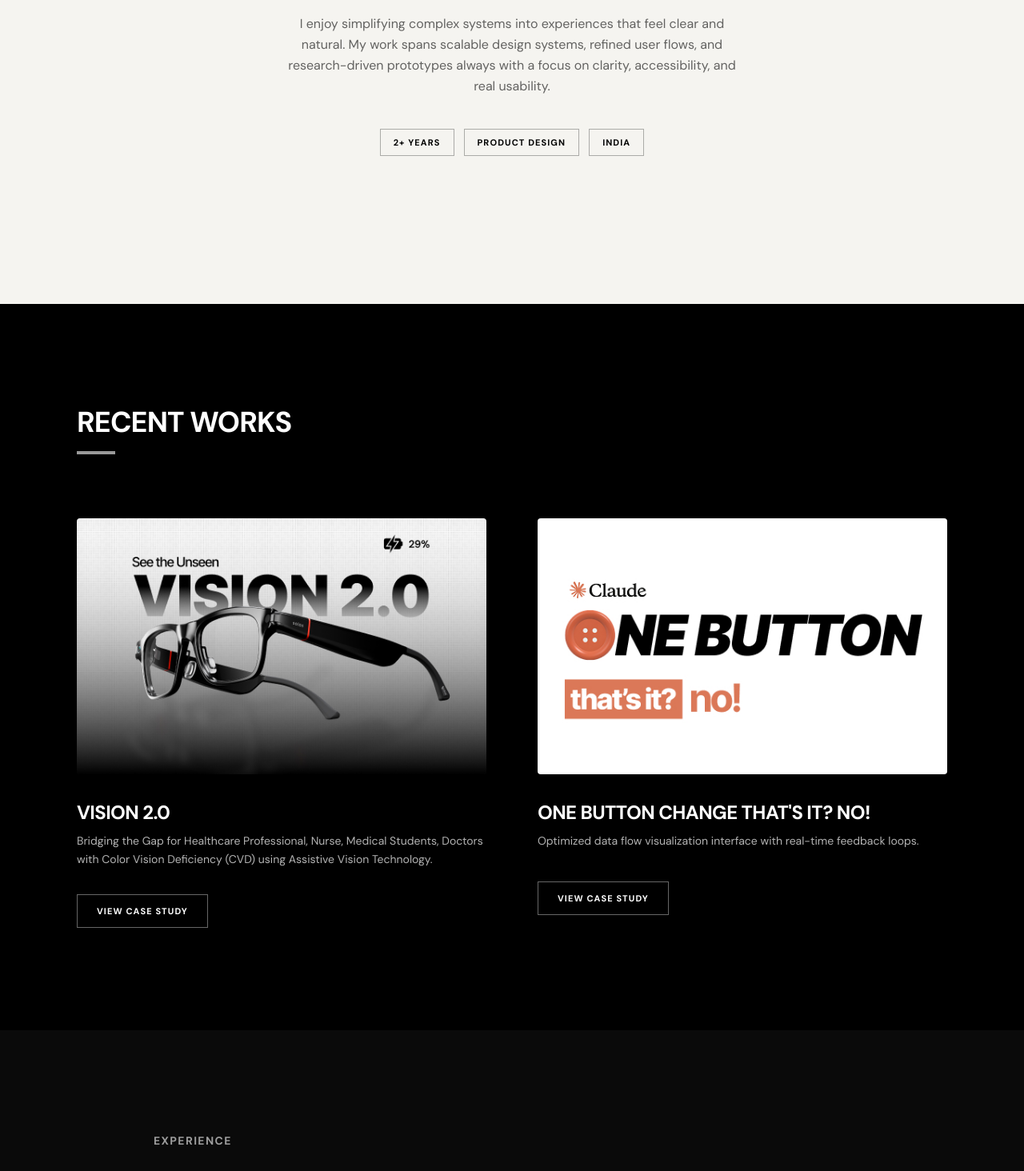
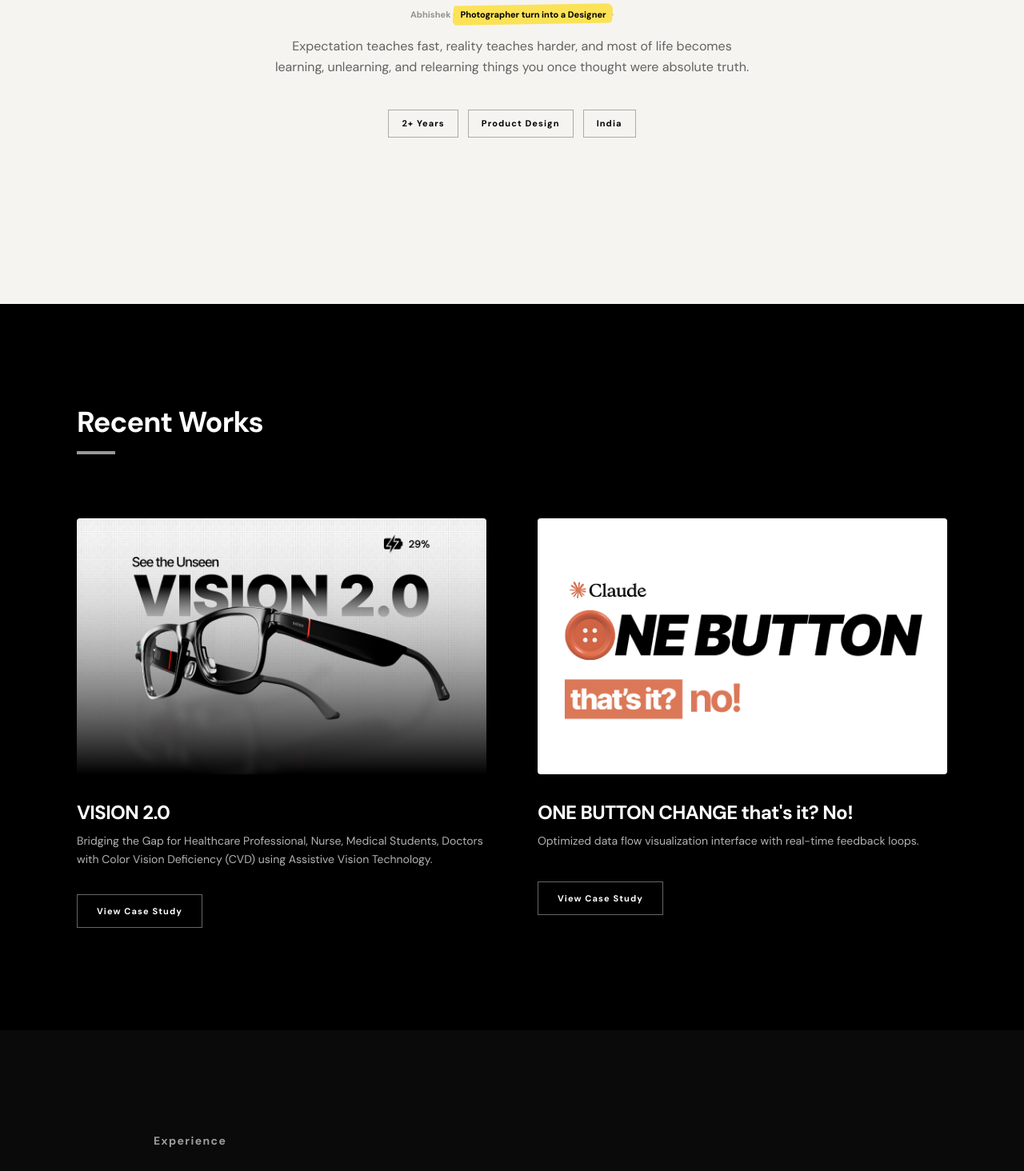
Before and after one commit to abiresourcefiles-crypto/Designer_Portfolio_2026, a React (Vite) app: page / in a window 1280 px wide. Shown: the part 500-1964 px from the top of the page at 80% size. Built offline with nearby package versions, Linux system fonts and the light colour scheme; a web font is replaced by a local one.

Commit message:
latest fixes

```diff
--- a/src/components/heroes/Home.tsx
+++ b/src/components/heroes/Home.tsx
@@ -2,8 +2,12 @@
 import { useState, useEffect, useRef } from 'react';
 import { Linkedin, Twitter, Globe, Figma, Dribbble, Check, Copy, Mail } from 'lucide-react';
 
-const bio = "I enjoy simplifying complex systems into experiences that feel clear and natural. My work spans scalable design systems, refined user flows, and research-driven prototypes always with a focus on clarity, accessibility, and real usability.";
-
+const bio = (
+  <>
+    Expectation teaches fast, reality teaches harder, and most of life becomes <br className="hidden md:block" />
+    learning, unlearning, and relearning things you once thought were absolute truth.
+  </>
+);
 function HeroSection() {
   const [index, setIndex] = useState(0);
   const words = ["Un", "Re", ""];
@@ -79,9 +83,17 @@
       </div>
 
       {/* About — inline below the animation */}
-      <div className="max-w-xl">
-        <p className="text-[11px] font-bold uppercase tracking-[0.4em] text-black/40 mb-4">
-          Abhishek &middot; Product Designer &middot; India
+      <div className="max-w-4xl">
+        <p className="text-[11px] font-bold text-black/40 mb-4 leading-loose">
+          Abhishek &middot;{' '}
+          <span className="relative inline-block whitespace-nowrap px-1">
+            <span
+              className="absolute inset-0 bg-[#FDE047] transform -skew-x-6 -rotate-1 scale-x-105 scale-y-110 opacity-90"
+              style={{ borderRadius: '2px 8px 3px 6px' }}
+            ></span>
+            <span className="relative text-black">Photographer turn into a Designer</span>
+          </span>{' '}
+          &middot;
         </p>
         <p className="text-base text-black/60 leading-relaxed">{bio}</p>
       </div>
@@ -89,7 +101,7 @@
       {/* Tags */}
       <div className="flex flex-wrap justify-center gap-3">
         {["2+ Years", "Product Design", "India"].map(t => (
-          <span key={t} className="border border-black/30 px-4 py-2 text-[11px] font-bold uppercase tracking-widest">
+          <span key={t} className="border border-black/30 px-4 py-2 text-[11px] font-bold tracking-widest">
             {t}
           </span>
         ))}
@@ -141,7 +153,7 @@
     <section className="bg-black text-white font-dm py-20 md:py-32 px-6 md:px-24">
       <div className="max-w-6xl mx-auto">
         <div className="mb-12 md:mb-20">
-          <h2 className="text-3xl md:text-4xl font-bold tracking-tight mb-4 uppercase">Recent Works</h2>
+          <h2 className="text-3xl md:text-4xl font-bold tracking-tight mb-4">Recent Works</h2>
           <div className="w-12 h-1 bg-white opacity-60"></div>
         </div>
 
@@ -157,11 +169,11 @@
                     referrerPolicy="no-referrer"
                   />
                 </div>
-                <h3 className="text-xl md:text-2xl font-bold uppercase tracking-tight mb-2">{p.title}</h3>
+                <h3 className="text-xl md:text-2xl font-bold tracking-tight mb-2">{p.title}</h3>
                 <p className="text-white/70 text-sm leading-relaxed mb-6 md:mb-8">{p.desc}</p>
               </div>
               <div>
-                <a href={p.link} target="_blank" rel="noopener noreferrer" className="inline-block px-6 py-3 border border-white/40 text-[11px] font-bold uppercase tracking-widest hover:bg-white hover:text-black focus:outline-none focus:ring-2 focus:ring-white transition-all cursor-pointer">
+                <a href={p.link} target="_blank" rel="noopener noreferrer" className="inline-block px-6 py-3 border border-white/40 text-[11px] font-bold tracking-widest hover:bg-white hover:text-black focus:outline-none focus:ring-2 focus:ring-white transition-all cursor-pointer">
                   View Case Study
                 </a>
               </div>
@@ -201,14 +213,14 @@
     <section className="bg-[#0a0a0a] text-white font-dm py-20 md:py-32 px-6 md:px-24">
       <div className="max-w-4xl mx-auto">
         <div className="mb-12 md:mb-20">
-          <h2 className="text-[11px] md:text-sm font-bold tracking-widest mb-4 md:mb-6 uppercase text-white/60">Experience</h2>
+          <h2 className="text-[11px] md:text-sm font-bold tracking-widest mb-4 md:mb-6 text-white/60">Experience</h2>
           <p className="text-lg md:text-2xl text-white/80">somehow convinced real people to trust me with their products</p>
         </div>
 
         <div className="flex flex-col gap-12 md:gap-16">
           {experiences.map((exp, i) => (
             <div key={i} className="flex flex-col md:flex-row md:items-start gap-2 md:gap-16 focus-within:ring-2 focus-within:ring-white/20 p-2 -m-2 rounded-sm transition-all">
-              <div className="md:w-1/4 text-[11px] font-mono uppercase tracking-[0.2em] text-white/60 md:pt-1">
+              <div className="md:w-1/4 text-[11px] font-mono tracking-[0.2em] text-white/60 md:pt-1">
                 {exp.date}
               </div>
               <div className="md:w-3/4">
@@ -270,7 +282,16 @@
     </section >
   );
 }
-
+const BehanceIcon = (props: React.SVGProps<SVGSVGElement>) => (
+  <svg
+    xmlns="http://www.w3.org/2000/svg"
+    viewBox="0 0 24 24"
+    fill="currentColor"
+    {...props}
+  >
+    <path d="M12.363 14.947c0-1.848-.879-3.214-2.695-3.726 1.325-.631 2.016-1.587 2.016-3.074 0-2.932-2.192-3.647-4.721-3.647H0v14.721h7.158c2.684 0 5.205-1.283 5.205-4.274zM3.246 7.013h3.046c1.171 0 2.225.328 2.225 1.682 0 1.25-.82 1.753-1.98 1.753H3.246zm-.001 9.708v-4.054h3.538c1.429 0 2.333.594 2.333 2.102 0 1.487-1.079 1.952-2.4 1.952zM18.796 19.5c2.554 0 4.208-1.147 5.004-3.585h-2.592c-.279.91-1.429 1.391-2.321 1.391-1.721 0-2.625-1.005-2.625-2.713h7.713c.244-3.418-1.66-6.331-5.18-6.331-3.259 0-5.471 2.442-5.471 5.641 0 3.32 2.096 5.597 5.472 5.597zm-.092-9.026c1.475 0 2.217.864 2.341 2.277h-4.779c.097-1.401 1.03-2.277 2.438-2.277zM15.667 5.273h5.988v1.45h-5.988z" />
+  </svg>
+);
 function Footer() {
   const [copied, setCopied] = useState(false);
   const email = "abhishekdesignspace@gmail.com";
@@ -285,7 +306,8 @@
     { icon: Linkedin, href: "https://www.linkedin.com/in/abhishek-r-m/" },
     { icon: Twitter, href: "https://x.com/Abi_photography" },
     { icon: Figma, href: "#" },
-    { icon: Dribbble, href: "#" }
+    { icon: Dribbble, href: "#" },
+    { icon: BehanceIcon, href: "https://www.behance.net/" }
   ];
 
   return (
@@ -296,18 +318,33 @@
           whileInView={{ opacity: 1, y: 0 }}
           viewport={{ once: true }}
         >
-          <div className="text-[11px] md:text-[12px] font-bold uppercase tracking-[0.4em] opacity-60 mb-8 italic">The final chapter.</div>
+          <div className="text-[11px] md:text-[12px] font-bold tracking-[0.4em] opacity-60 mb-8 italic">The final chapter.</div>
           <h2 className="text-3xl md:text-7xl font-bold tracking-tight mb-12 md:mb-16 leading-[1.1]">
             From visuals to products. <br /> Let’s create what’s next.
           </h2>
 
-          <button
-            onClick={copyEmail}
-            className="group relative inline-flex items-center gap-2 md:gap-4 px-6 md:px-12 py-4 md:py-6 bg-white text-black font-bold uppercase text-[11px] tracking-[0.2em] hover:bg-white/90 transition-all overflow-hidden focus:outline-none focus:ring-4 focus:ring-white/50 rounded-sm"
-          >
-            <span className="relative z-10">{copied ? "Copied" : "abhishekdesignspace@gmail.com"}</span>
-            {copied ? <Check className="w-4 h-4 relative z-10" /> : <Mail className="w-4 h-4 relative z-10 opacity-60 group-hover:opacity-100 transition-opacity" />}
-          </button>
+          <div className="relative inline-block group">
+            {/* Tooltip */}
+            <div className={`absolute bottom-full left-1/2 -translate-x-1/2 mb-3 px-3 py-2 bg-[#1a1a1a] text-white text-[10px] font-bold tracking-widest rounded-sm transition-all duration-200 pointer-events-none flex items-center gap-1.5 whitespace-nowrap z-20 ${copied ? 'opacity-100' : 'opacity-0 group-hover:opacity-100'}`}>
+              {copied ? (
+                <>
+                  Copied <Check className="w-3.5 h-3.5 text-[#4ade80]" />
+                </>
+              ) : (
+                "Click to copy"
+              )}
+              {/* Tooltip Arrow */}
+              <div className="absolute top-full left-1/2 -translate-x-1/2 border-[5px] border-transparent border-t-[#1a1a1a]"></div>
+            </div>
+
+            <button
+              onClick={copyEmail}
+              className="relative inline-flex items-center gap-2 md:gap-4 px-6 md:px-12 py-4 md:py-6 bg-white text-black font-bold text-[11px] hover:bg-white/90 transition-all focus:outline-none focus:ring-4 focus:ring-white/50 rounded-sm"
+            >
+              <span className="relative z-10">abhishekdesignspace@gmail.com</span>
+              <Copy className="w-4 h-4 relative z-10 opacity-60 group-hover:opacity-100 transition-opacity" />
+            </button>
+          </div>
         </motion.div>
 
         <div className="mt-24 md:mt-32 flex flex-col items-center gap-12 md:gap-16">
@@ -326,7 +363,7 @@
             ))}
           </div>
 
-          <div className="text-[11px] font-bold uppercase tracking-[0.5em] opacity-40">
+          <div className="text-[11px] font-bold opacity-40">
             © 2026  <br></br>
             <br></br>
             <br></br>
@@ -396,7 +433,7 @@
   return (
     <section className="bg-[#f0f0f0] text-black font-dm py-16 md:py-24 border-t border-black/10 overflow-hidden relative w-full">
       <div className="max-w-7xl mx-auto px-6 md:px-12 mb-12">
-        <h2 className="text-3xl md:text-5xl font-bold tracking-tight mb-4 uppercase">Photography</h2>
+        <h2 className="text-3xl md:text-5xl font-bold tracking-tight mb-4">Photography</h2>
         <p className="text-black/60 max-w-lg text-sm leading-relaxed">
           Moments captured on film. A brief look through the lens.
         </p>
```
